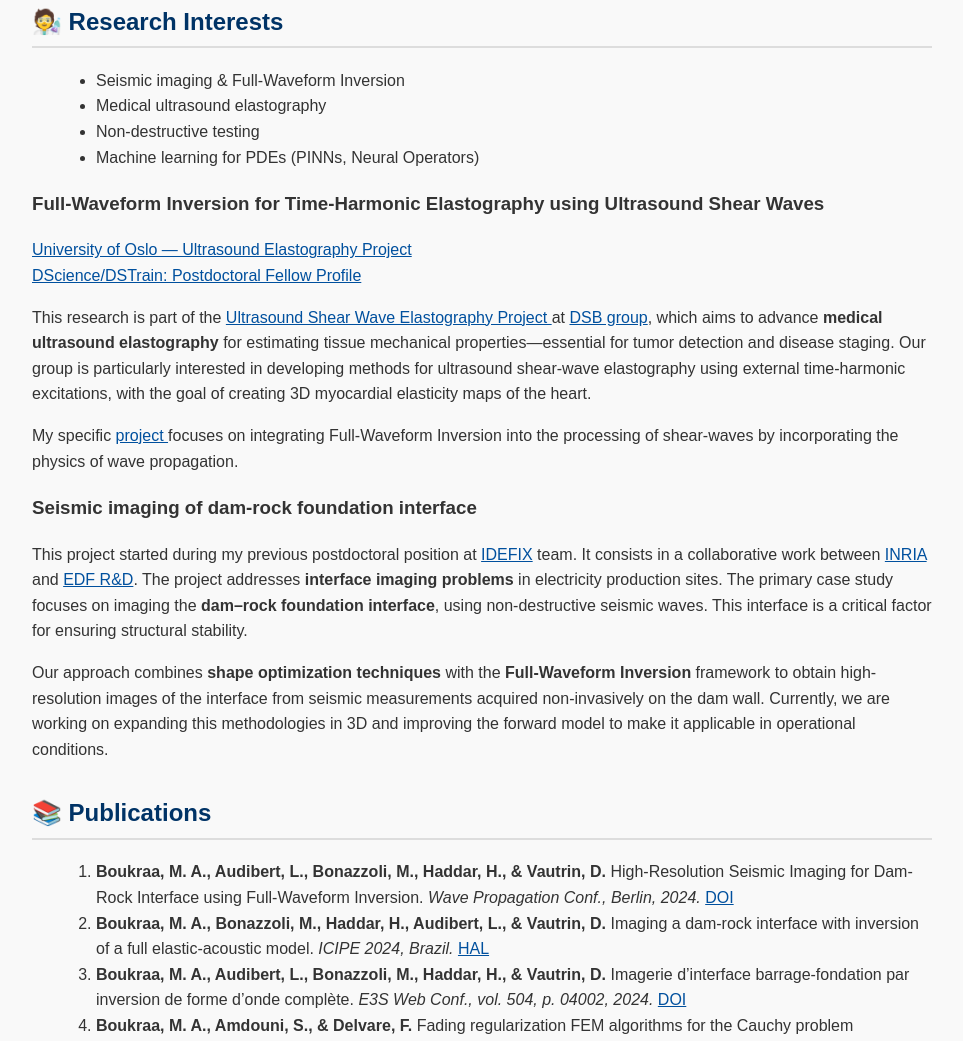
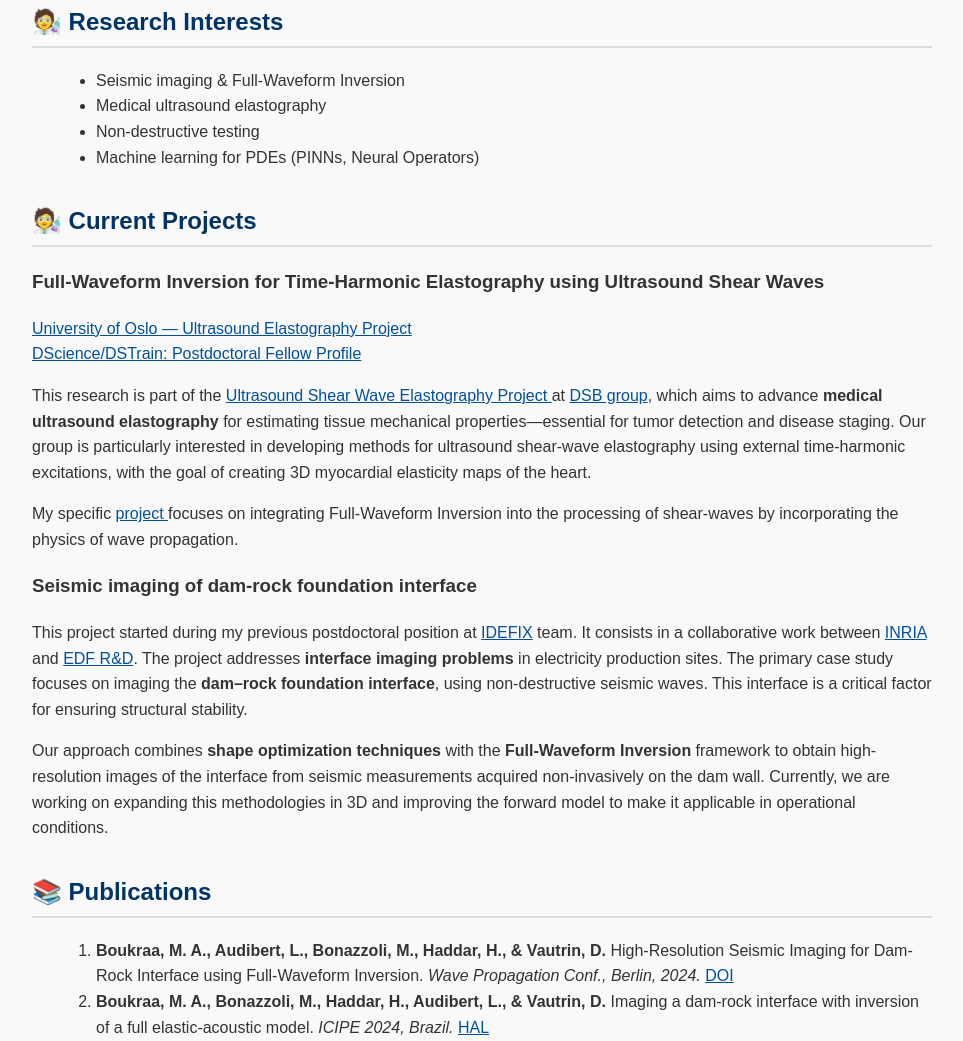
Before and after one commit to Med-Aziz-Boukraa/Med-Aziz-Boukraa.github.io, a plain HTML site: page index.html in a window 1280 px wide. Shown: the part 730-1771 px from the top of the page, without its empty margins (158-1121 px from the left). Drawn offline with Linux system fonts and the light colour scheme.

Commit message:
Update index.html

```diff
--- a/index.html
+++ b/index.html
@@ -54,6 +54,9 @@ Previously, I was a postdoctoral researcher with the IDEFIX group in France, and
     </section>
 
 <!-- Current Projects -->
+        <section id="Current Projects">
+      <h2>🧑‍🔬 Current Projects</h2>
+             <p>
 <!-- Project 1 -->
 <h3>Full-Waveform Inversion for Time-Harmonic Elastography using Ultrasound Shear Waves</h3>
 <p>
```
